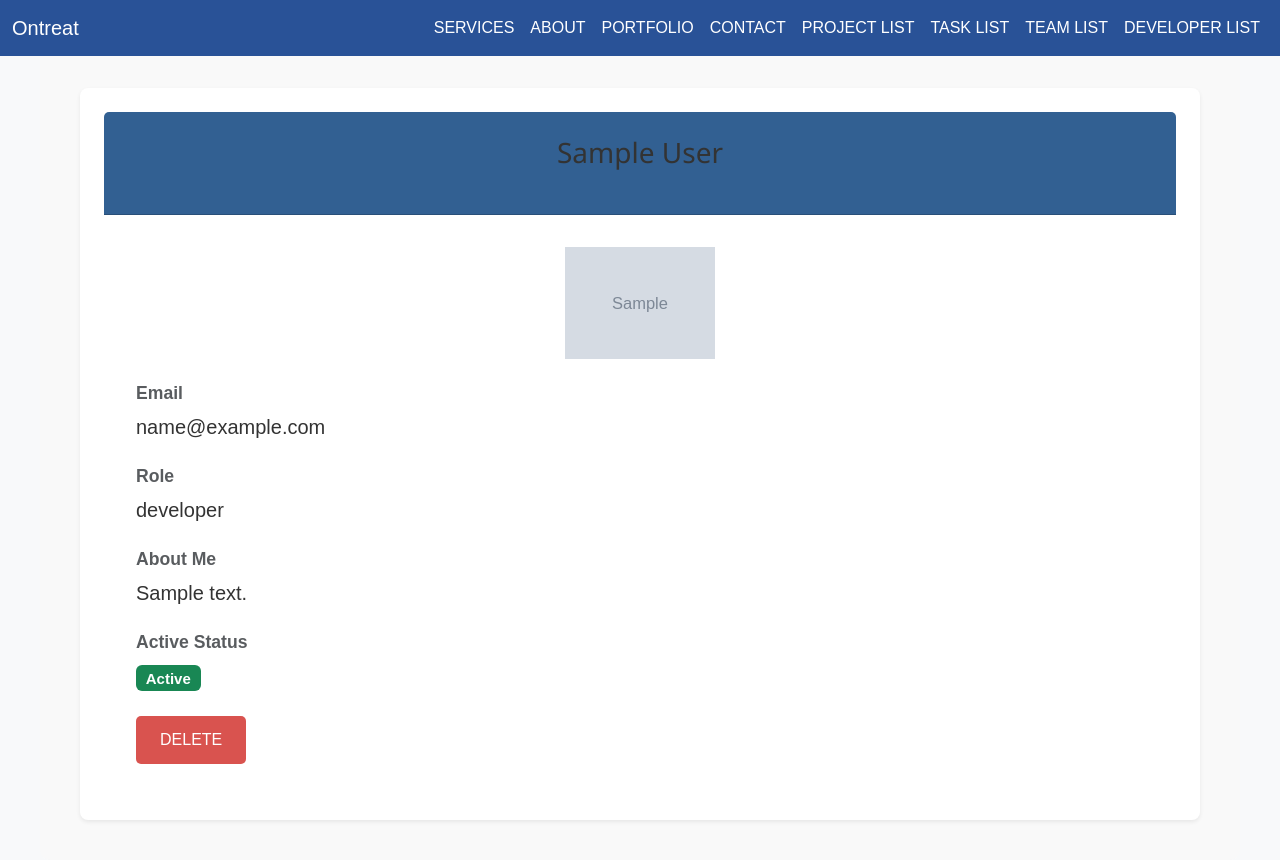
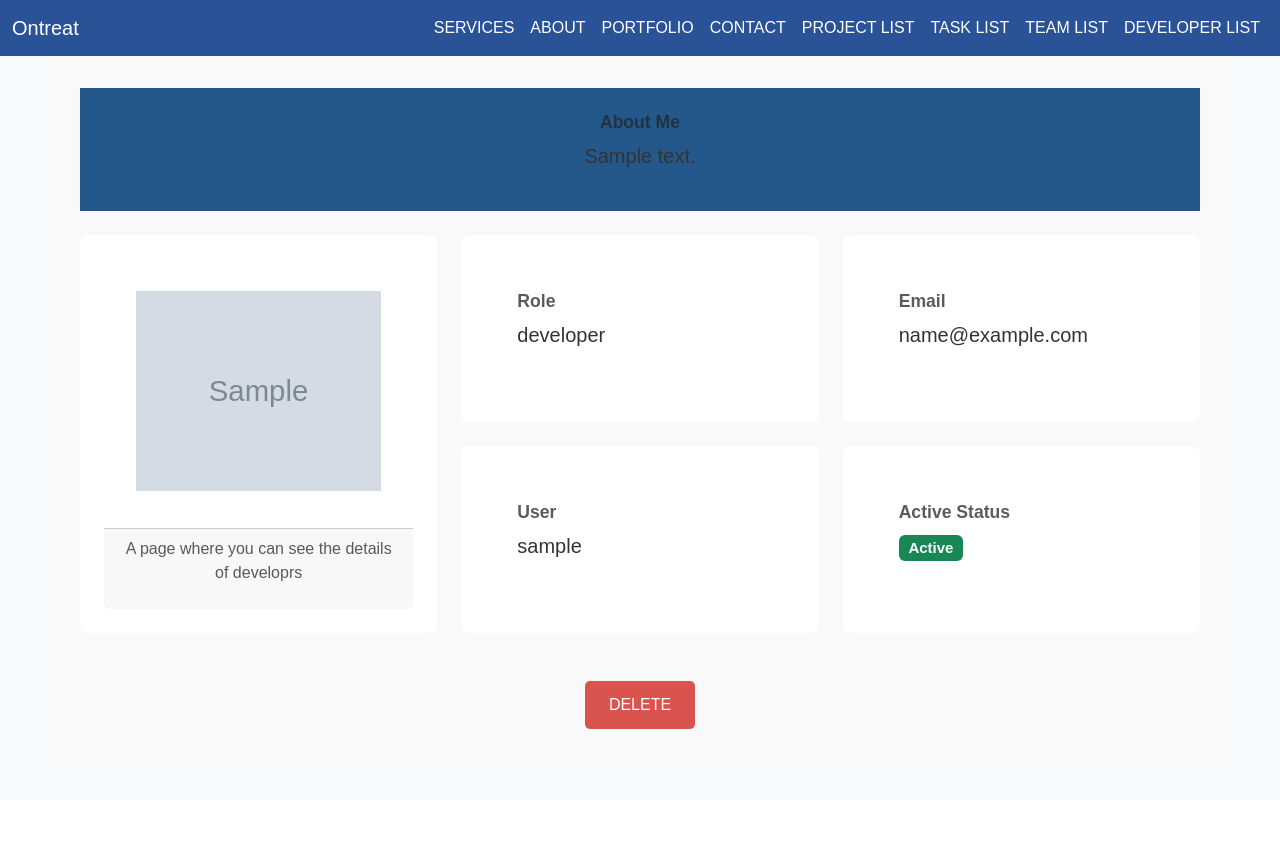
Before and after one commit to sujataregmi12/Ontreat, a Django app: page /developer/1/ in a window 1280 px wide. After the commit the page ends 729 px from the top, so only its background shows below. Run offline with Django 5.2, Linux system fonts and the light colour scheme; tables that the repository leaves empty hold one stand-in row (values such as "Sample post"); grey boxes marked "Sample" are stand-in pictures; some libraries are stand-ins or nearby versions.

Commit message:
updated developer details

```diff
--- a/static/css/index.css
+++ b/static/css/index.css
@@ -829,4 +829,35 @@ body {
           color: #555;
       }
 
-/* team list */
+
+
+/* developer.detail- aboutme */
+
+
+    .row {
+        display: flex;
+        align-items: stretch;  /* Ensures the image and content stretch to equal height */
+    }
+
+    .col-md-4 {
+        display: flex;
+        justify-content: center;
+        align-items: stretch;  /* Ensures the image stretches to fill the column's height */
+    }
+
+    .col-md-8 {
+        display: flex;
+        flex-direction: column;
+        height: 100%;  /* Makes sure the right column stretches to fill the row */
+    }
+
+    .col-md-4 img {
+        width: 100%;
+        height: 100%;  /* Make the image take up the full height */
+        object-fit: cover;  /* Ensures the image covers the area without distortion */
+        border-radius: 0;  /* Removes any rounded corners */
+    }
+
+    .card.h-100 {
+        height: 100%;  /* Makes sure each card stretches to fill the height of the column */
+    }
--- a/templates/developer_detail.html
+++ b/templates/developer_detail.html
@@ -2,40 +2,68 @@
 
 {% block content %}
 <div class="container mt-5">
-        <!-- Card layout with shadow for elegance -->
-        <div class="card shadow-sm rounded-lg">
-            <div class="card-header text-white text-center py-4" style="background-color: rgb(50, 96, 146);">
-                <h2>{{ developer.display_name }}</h2>
+
+    <div class="mb-4 about-me-section text-center p-4" style="background-color:rgb(37, 88, 138);">
+        <h5 class="text-muted about-title"><b>About Me</b></h5>
+        <p class="fs-5 text-dark about-text">{{ developer.about_me|default:"No bio available" }}</p>
     </div>
-                <div class="card-body">
-                    <!-- Display Developer Image -->
-                    <div class="text-center mb-4">
+
+
+        <div class="row d-flex align-items-stretch">
+            <div class="col-md-4 mb-4">
+                <div class="card h-100">
+                    <div class="card-body text-center">
                         {% if developer.image %}
-                            <img src="{{ developer.image.url }}" alt="Developer Image" class="img-fluid rectangle" style="max-width: 150px; max-height: 150px;">
+                            <img src="{{ developer.image.url }}" alt="Developer Image"
+                                 style="width: 100%; height: 200px; object-fit: cover; border-radius: 0;">
                         {% else %}
                             <p>No image available</p>
                         {% endif %}
                     </div>
-                <!-- Developer Email -->
-                <div class="mb-4">
+                    <div class="card-footer text-center">
+                        <p class="fs-6 text-muted">A page where you can see the details of developrs</p>
+                    </div>
+                </div>
+            </div>
+
+
+            <div class="col-md-8 d-flex flex-column">
+                <div class="row">
+                    <div class="col-md-6 mb-4">
+                        <div class="card h-100">
+                            <div class="card-body">
+                                <h5 class="text-muted"><b>Role</b></h5>
+                                <p class="fs-5 text-dark">{{ developer.role }}</p>
+                            </div>
+                        </div>
+                    </div>
+
+
+                    <div class="col-md-6 mb-4">
+                        <div class="card h-100">
+                            <div class="card-body">
                                 <h5 class="text-muted"><b>Email</b></h5>
                                 <p class="fs-5 text-dark">{{ developer.email }}</p>
                             </div>
-
-                <!-- Developer Role -->
-                <div class="mb-4">
-                    <h5 class="text-muted"><b>Role</b></h5>
-                    <p class="fs-5 text-dark">{{ developer.role }}</p>
+                        </div>
+                    </div>
                 </div>
 
-                 <!-- Developer About Me -->
-                <div class="mb-4">
-                    <h5 class="text-muted"><b>About Me</b></h5>
-                    <p class="fs-5 text-dark">{{ developer.about_me|default:"No bio available" }}</p>
+
+                <div class="row">
+                    <div class="col-md-6 mb-4">
+                        <div class="card h-100">
+                            <div class="card-body">
+                                <h5 class="text-muted"><b>User</b></h5>
+                                <p class="fs-5 text-dark">{{ developer.user }}</p>
+                            </div>
+                        </div>
                     </div>
 
-                <!-- Developer Active Status -->
-                <div class="mb-4">
+
+                    <div class="col-md-6 mb-4">
+                        <div class="card h-100">
+                            <div class="card-body">
                                 <h5 class="text-muted"><b>Active Status</b></h5>
                                 <p class="fs-5 text-dark">
                                     {% if developer.is_active %}
@@ -45,12 +73,16 @@
                                     {% endif %}
                                 </p>
                             </div>
-
-                <!-- Action Buttons -->
-                <div class="d-flex justify-content-between mt-4">
-                    <a href="{% url 'developer_delete' developer.pk %}" class="btn btn-danger btn-sm px-4">Delete</a>
                         </div>
                     </div>
                 </div>
             </div>
+        </div>
+
+
+        <div class="d-flex justify-content-center mt-4">
+            <a href="{% url 'developer_delete' developer.pk %}" class="btn btn-danger btn-sm px-4">Delete</a>
+        </div>
+
+    </div>
 {% endblock %}
```
Also changed, not shown: templates/project_detail.html (+47 -20 lines). Lines whose indentation alone changed are shown as unchanged.
